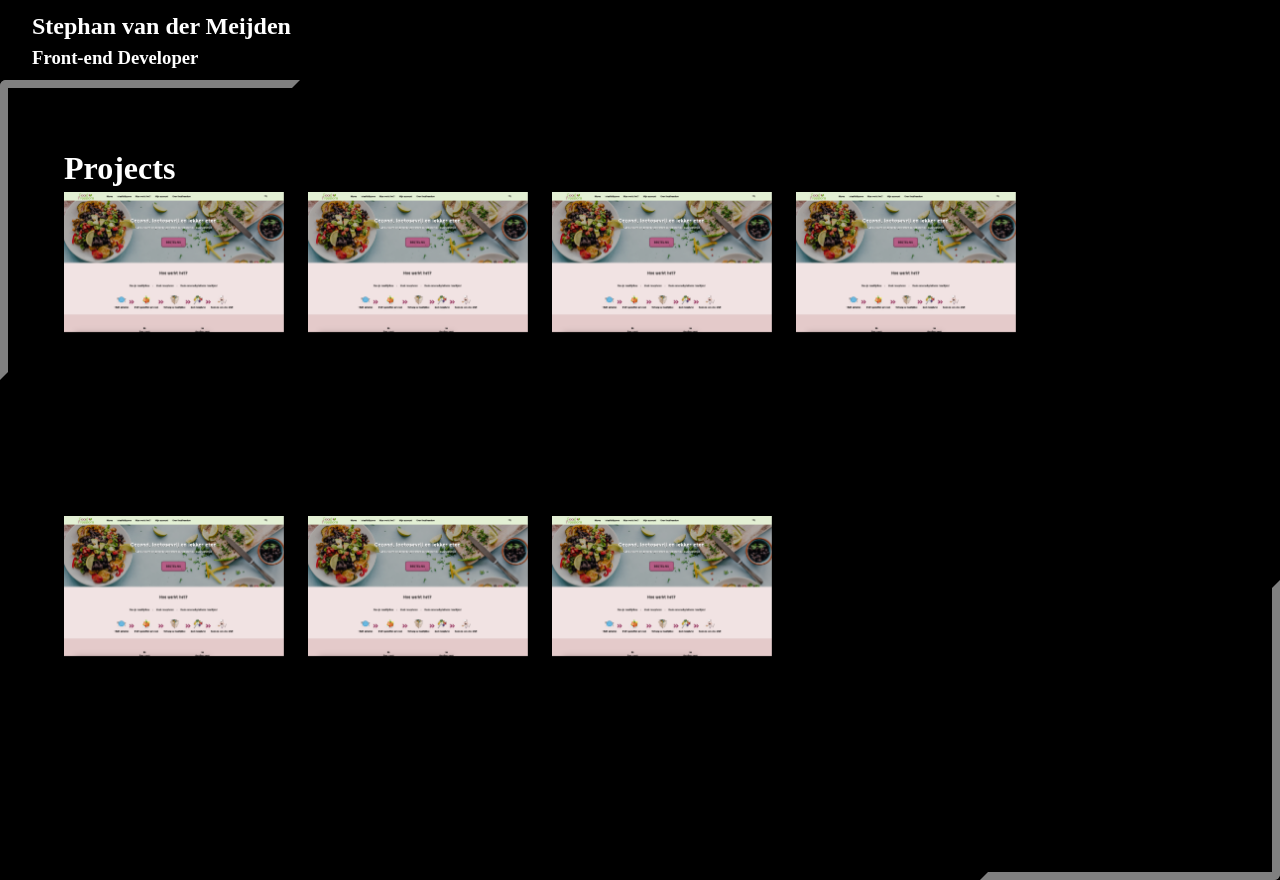
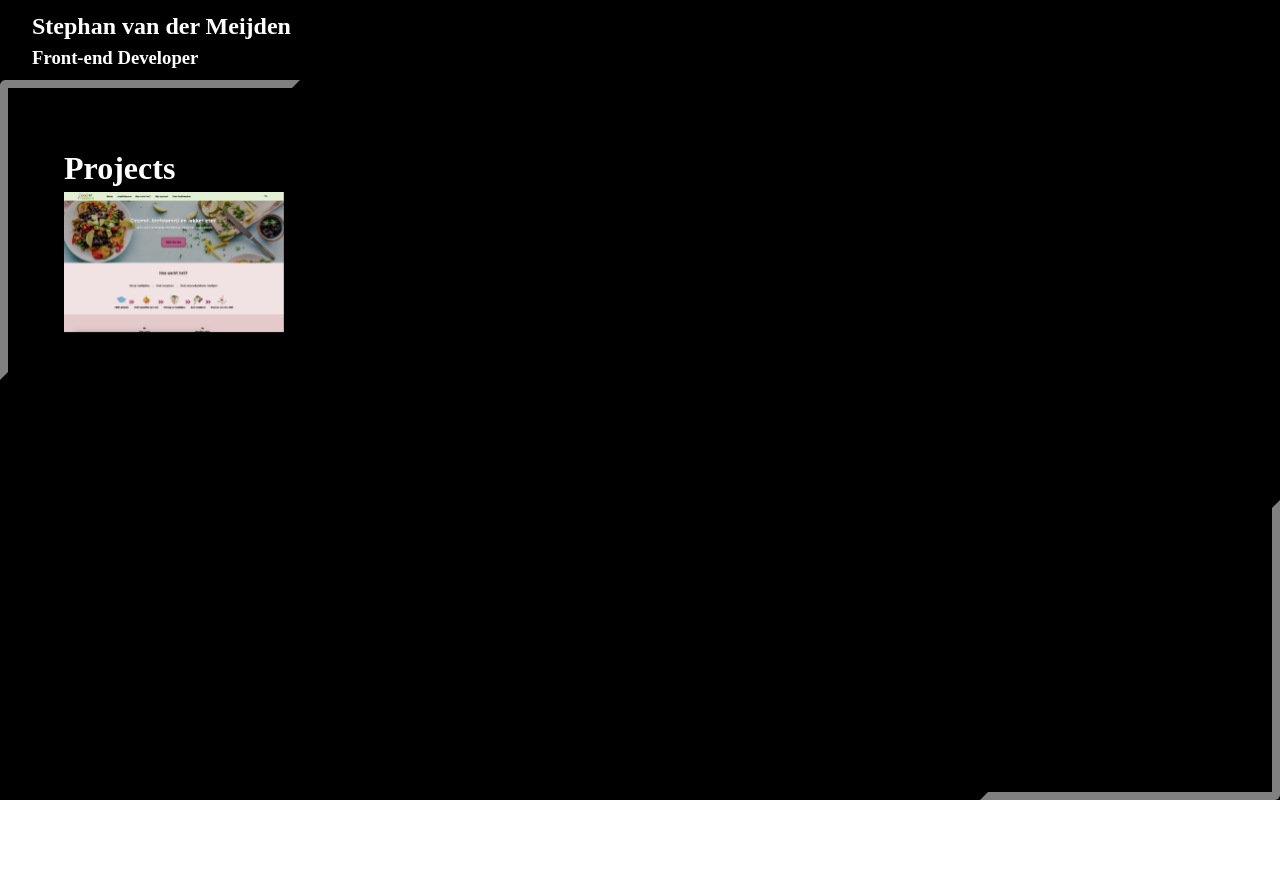
Before and after one commit to aevitas1/portfolio_v2, a React (Vite) app: page /projects in a window 1280 px wide. Shown: the top 880 px of the page. After the commit the page ends 800 px from the top, so only its background shows below. Built offline with nearby package versions, Linux system fonts and the light colour scheme.

Commit message:
Cleaned up some files

```diff
--- a/src/App.scss
+++ b/src/App.scss
@@ -22,8 +22,8 @@
   --dev-bg-3: #000000;
   --dev-bg-4: #000000;
   // Fonts
-  --header-font: 'Coolvetica Condensed Rg';
-  --text-font: 'Helvetica Neue', 'sans-serif';
+  --header-font: "Coolvetica Condensed Rg";
+  --text-font: "Helvetica Neue", "sans-serif";
 }
 
 ::before,
@@ -38,8 +38,8 @@ body {
 }
 
 @font-face {
-  font-family: 'Coolvetica';
-  src: url('./assets/fonts/coolvetica condensed rg.ttf') format('ttf');
+  font-family: "Coolvetica";
+  src: url("./assets/fonts/coolvetica condensed rg.ttf") format("ttf");
 }
 
 // <--------- Animations --------->
@@ -135,7 +135,7 @@ body {
     opacity: 0;
   }
   to {
-    transform: translateX(calc(50vw - 150px)) translateY(10vh);
+    transform: translateX(0) translateY(0);
     opacity: 1;
   }
 }
--- a/src/components/ContentWrapper/Content/Card/index.scss
+++ b/src/components/ContentWrapper/Content/Card/index.scss
@@ -95,6 +95,11 @@
     transition: transform 1s;
     transform-style: preserve-3d;
     transform-origin: center right;
+    h2,
+    p {
+      user-select: none;
+      text-align: center;
+    }
 
     &_face {
       position: absolute;
@@ -139,6 +144,4 @@
       transform: translateX(-100%) rotateY(-180deg);
     }
   }
-
-
 }
--- a/src/components/ContentWrapper/Content/Pages/Projects.jsx
+++ b/src/components/ContentWrapper/Content/Pages/Projects.jsx
@@ -1,12 +1,13 @@
 import Card from "../Card";
-import foodfreedom from '../../../../assets/projects/Screenshot 2022-11-29 at 00.52.27.png';
+import foodfreedom from "../../../../assets/projects/Screenshot 2022-11-29 at 00.52.27.png";
 
 const Projects = () => {
   return (
     <>
       <h1>Projects</h1>
       <div className="project_wrapper">
-                <Card image={foodfreedom}
+        <Card
+          image={foodfreedom}
           projectName="Foodfreedom"
           description="The final project I made for my HTML/CSS study. The final project I made for my HTML/CSS study."
           projectLink="https://aevitas1.github.io/"
@@ -14,83 +15,12 @@ const Projects = () => {
           javascript={true}
           bootstrap={true}
           html={true}
-                      className='first'
+          className="first"
           id={1}
-                />
-
-                <Card image={foodfreedom}
-                      projectName="Memory game"
-                      description="The final project I made for my study. The final project I made for my HTML/CSS study."
-                      projectLink="https://aevitas1.github.io/"
-                      codeLink="https://aevitas1.github.io/"
-                      javascript={true}
-                      html={true}
-                      css={true}
-                      className='first'
-                />
-
-                <Card image={foodfreedom}
-                      projectName="Portfolio"
-                      description="The final project I made for my HTML/CSS study. The final project I made for my HTML/CSS study."
-                      projectLink="https://aevitas1.github.io/"
-                      codeLink="https://aevitas1.github.io/"
-                      javascript={true}
-                      html={true}
-                      react={true}
-                      sass={true}
-                      className='first'
-                />
-
-                <Card image={foodfreedom}
-                      projectName="Portfolio"
-                      description="The final project I made for my HTML/CSS study. The final project I made for my HTML/CSS study."
-                      projectLink="https://aevitas1.github.io/"
-                      codeLink="https://aevitas1.github.io/"
-                      javascript={true}
-                      html={true}
-                      react={true}
-                      sass={true}
-                      className='first'
-                />
-
-                <Card image={foodfreedom}
-                      projectName="Portfolio"
-                      description="The final project I made for my HTML/CSS study. The final project I made for my HTML/CSS study."
-                      projectLink="https://aevitas1.github.io/"
-                      codeLink="https://aevitas1.github.io/"
-                      javascript={true}
-                      html={true}
-                      react={true}
-                      sass={true}
-                      className='first'
-                />
-
-                <Card image={foodfreedom}
-                      projectName="Portfolio"
-                      description="The final project I made for my HTML/CSS study. The final project I made for my HTML/CSS study."
-                      projectLink="https://aevitas1.github.io/"
-                      codeLink="https://aevitas1.github.io/"
-                      javascript={true}
-                      html={true}
-                      react={true}
-                      sass={true}
-                      className='first'
-                />
-
-                <Card image={foodfreedom}
-                      projectName="Portfolio"
-                      description="The final project I made for my HTML/CSS study. The final project I made for my HTML/CSS study."
-                      projectLink="https://aevitas1.github.io/"
-                      codeLink="https://aevitas1.github.io/"
-                      javascript={true}
-                      html={true}
-                      react={true}
-                      sass={true}
-                      className='first'
         />
       </div>
     </>
-    )
-}
+  );
+};
 
 export default Projects;
--- a/src/components/ContentWrapper/MobileMenu/index.scss
+++ b/src/components/ContentWrapper/MobileMenu/index.scss
@@ -26,7 +26,7 @@
       .middle_bar,
       .bottom_bar {
         height: 3px;
-        background-color: var(--dev-bg-1);
+        background-color: var(--defaultHeader);
         width: 100%;
       }
 
--- a/src/components/NavWrapper/Icons/index.scss
+++ b/src/components/NavWrapper/Icons/index.scss
@@ -20,8 +20,7 @@
   }
 }
 
-
-// Desktop
+// // Desktop
 @media screen and (max-width: 1280px) {
   .nav_top {
     .icon_wrapper {
@@ -30,7 +29,7 @@
   }
 }
 
-// Mobile
+// // Mobile
 .top_bar_content {
   .icon_wrapper {
     @media screen and (min-width: 1280px) {
--- a/src/components/NavWrapper/index.scss
+++ b/src/components/NavWrapper/index.scss
@@ -13,7 +13,7 @@ nav {
     position: relative;
 
     &::before {
-      content: '';
+      content: "";
       position: absolute;
       height: 150px;
       width: 150px;
@@ -34,7 +34,7 @@ nav {
     position: relative;
 
     &::after {
-      content: '';
+      content: "";
       position: absolute;
       height: 150px;
       width: 150px;
@@ -82,6 +82,10 @@ body {
     nav {
       animation: CanvasMenu 300ms ease-out 1 forwards;
       z-index: 1500;
+      .nav_wrapper {
+        height: 100vh;
+        width: 100vw;
+      }
     }
   }
 
```
Also changed, not shown: src/components/ContentWrapper/Content/Card/index.jsx (+28 -50 lines). Lines whose indentation alone changed are shown as unchanged.
